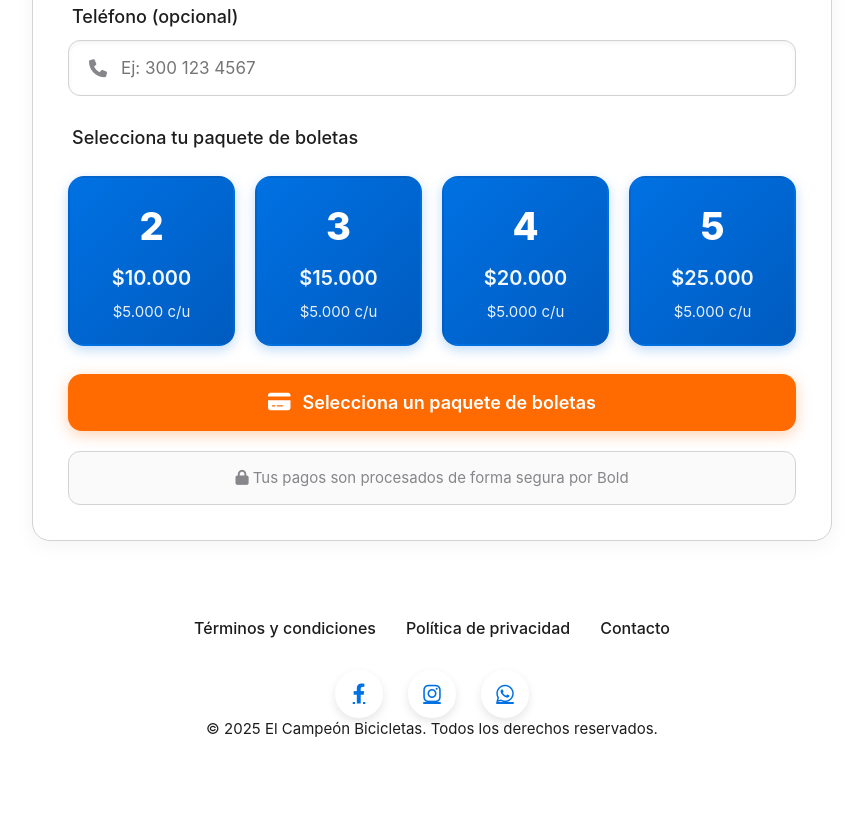
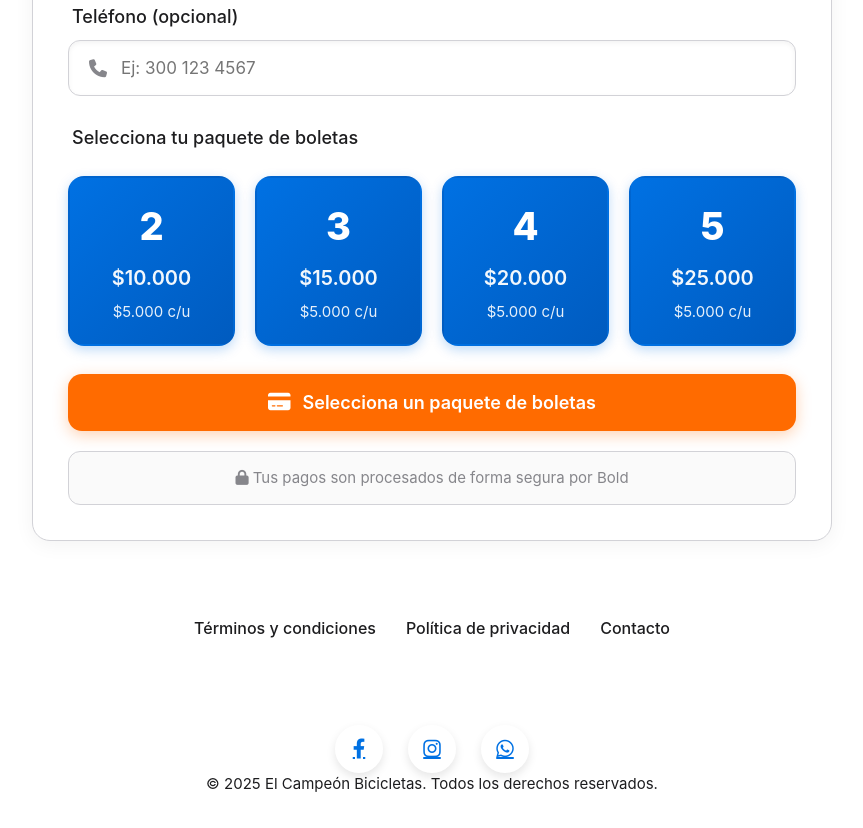
Before and after one commit to zvntivgo/ELCAMPEON, a plain HTML site: page index.html in a window 1280 px wide. Shown: the part 989-1817 px from the top of the page, without its empty margins (208-1071 px from the left). Before the commit the page ends 1780 px from the top, so only its background shows below. Drawn offline with Linux system fonts and the light colour scheme; no server answers.

Commit message:
SOCIAL ICON MEDIDA

```diff
--- a/index.html
+++ b/index.html
@@ -403,7 +403,7 @@
       display: flex;
       justify-content: center;
       gap: 25px;
-      margin-top: 20px;
+      margin-top: 80px;
     }
 
     .social-icons a {
```
Also changed, not shown: 1 other file.
